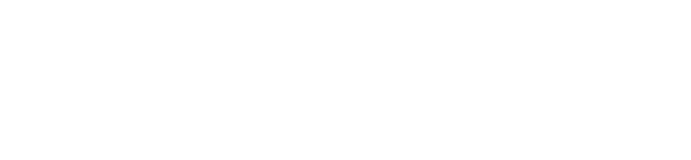
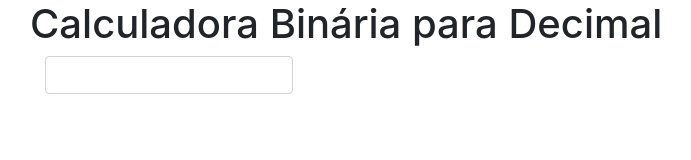
Before and after one commit to joao-antonio-gomes/calculadoraBinariaParaDecimal, a plain HTML site: page index.html in a window 1280 px wide. Shown: the whole page, without its empty margins (55-746 px from the left). Drawn offline with nearby package versions, Linux system fonts and the light colour scheme.

Commit message:
adicionado css e js base

```diff
--- a/index.html
+++ b/index.html
@@ -4,15 +4,25 @@
 <head>
     <meta charset="UTF-8">
     <meta name="viewport" content="width=device-width, initial-scale=1.0">
+    <link rel="stylesheet" href="css/index.css">
     <link rel="stylesheet" href="https://stackpath.bootstrapcdn.com/bootstrap/4.5.0/css/bootstrap.min.css"
         integrity="sha384-9aIt2nRpC12Uk9gS9baDl411NQApFmC26EwAOH8WgZl5MYYxFfc+NcPb1dKGj7Sk" crossorigin="anonymous">
     <title>Calculadora Binária para Decimal</title>
 </head>
 
 <body>
+    <div class="container">
+        <h1>Calculadora Binária para Decimal</h1>
+        <div>
+            <form class="col-3 formulario-calculadora">
+                <input type="number" class="form-control">
 
+            </form>
+        </div>
 
+    </div>
 
+    <script src='js/index.js'></script>
     <script src="https://code.jquery.com/jquery-3.5.1.slim.min.js"
         integrity="sha384-DfXdz2htPH0lsSSs5nCTpuj/zy4C+OGpamoFVy38MVBnE+IbbVYUew+OrCXaRkfj"
         crossorigin="anonymous"></script>
```
Also changed, not shown: css/index.css (added), js/index.js (added).
